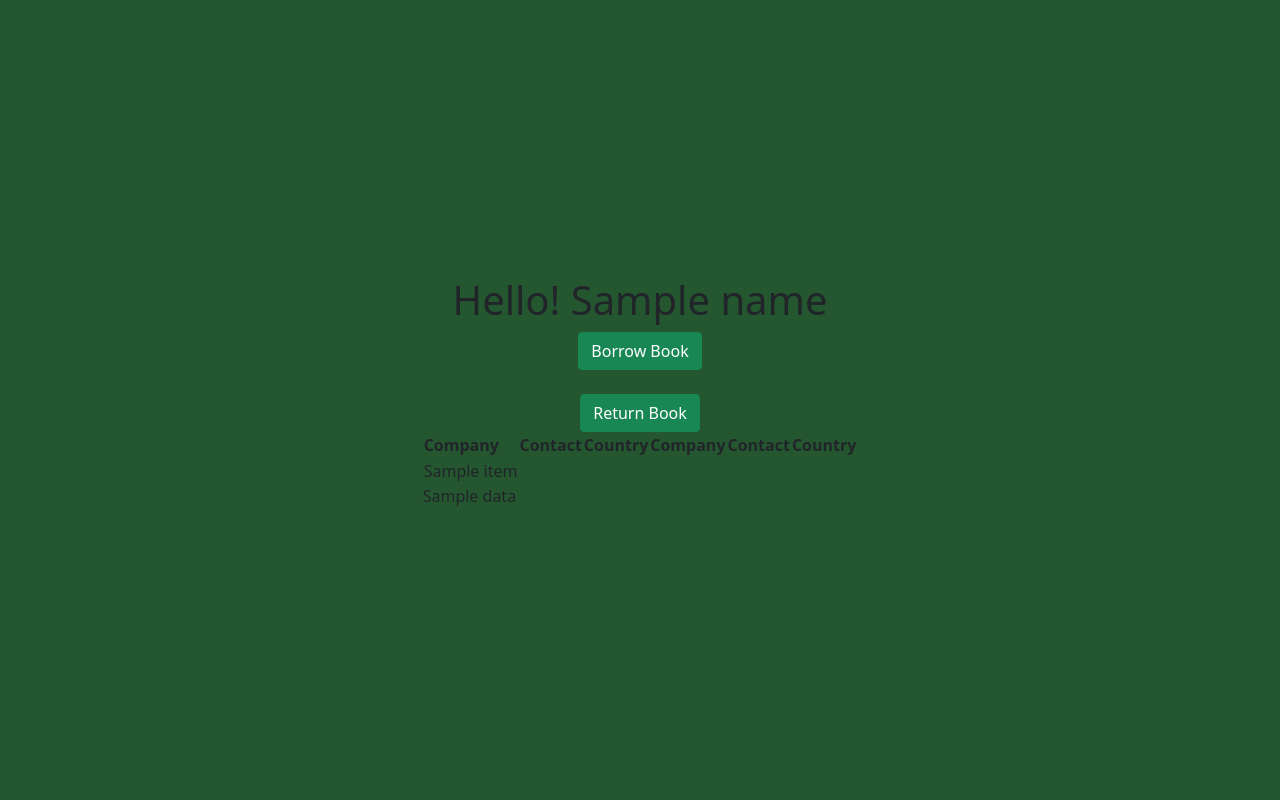
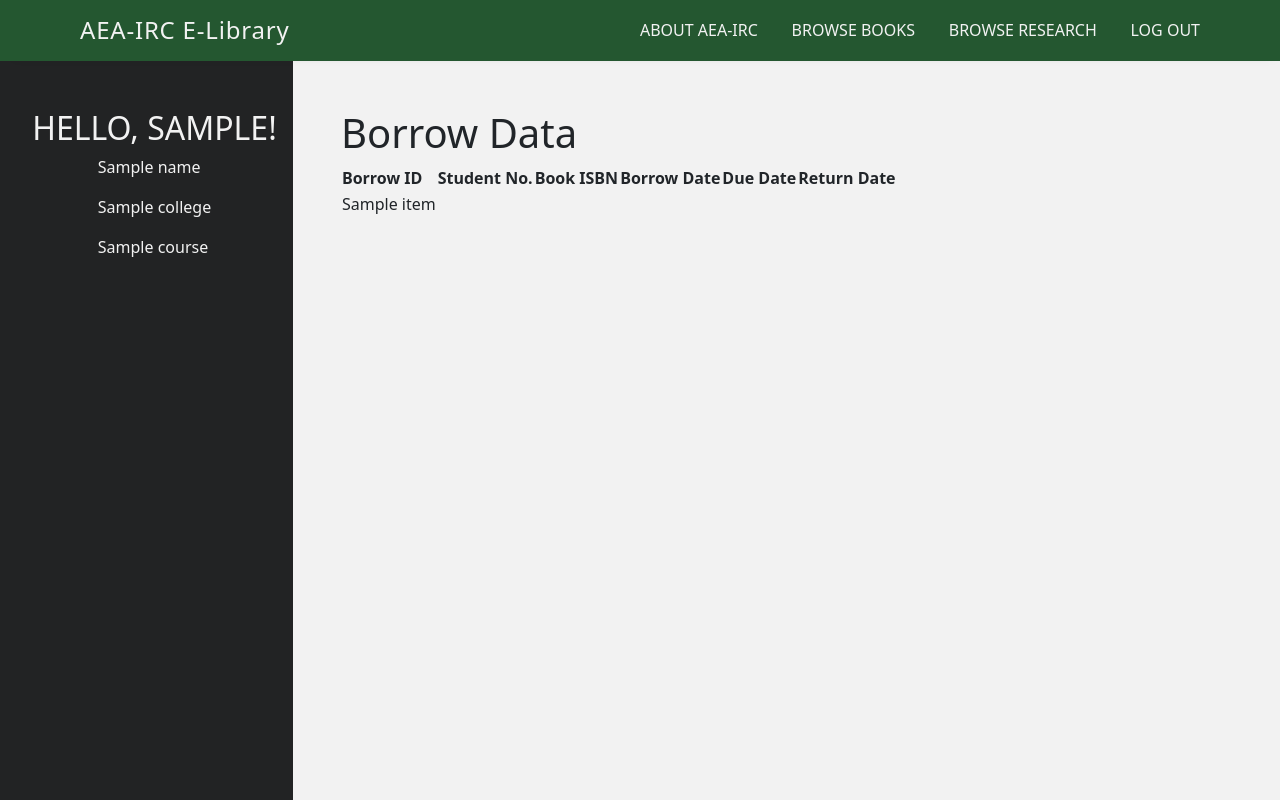
Before and after one commit to Yogurtchan/Library-Dashboard, a Flask app: template templates/dashboard.html in a window 1280 px wide. Run offline with Flask 2, Linux system fonts and the light colour scheme; the template is opened without the code that fills it: most values are stand-ins (such as "Sample title", 1, 10 or a date in 2020); parts of the project's set-up code (start-up, migrations or seed data) failed here and were passed over.

Commit message:
feat: add filtered data display on dashboard style: style dashboard (initial)

```diff
--- a/csvLogin.csv
+++ b/csvLogin.csv
@@ -1,3 +1,3 @@
-Steven Grant,moonknight1234,202230456
-Marc Spector,laylaxoxo,202230457
-Jake Lockley,spktr,202230458
+Steven Grant,moonknight1234,202230456,CLAC,BS Psychology
+Marc Spector,laylaxoxo,202230457,CCJE,BS Criminology
+Jake Lockley,spktr,202230458,CEAT,Architecture
--- a/functions.js
+++ /dev/null
@@ -1,3 +0,0 @@
-const initData = [{borrowID: "Af93Da", studentID: 202230456, bookID: 9789562911122, borrowDate: "16 May 2022", dueDate: "16 Jun 2022", returnedDate: "23 May 2022"},{borrowID: "d68A1e", studentID: 202230456, bookID: 9781388266783, borrowDate: "29 Apr 2022", dueDate: "29 May 2022", returnedDate: "25 May 2022"},{borrowID: "4c89AB", studentID: 202230456, bookID: 9780140044508, borrowDate: "4 Apr 2022", dueDate: "4 May 2022", returnedDate: "1 May 2022"}];
-
-initData
--- a/main.py
+++ b/main.py
@@ -37,11 +37,14 @@ def reviews():
             print("user not empty")
             print(request.form["user"])
             username = request.form["user"]
+
             # Checks if user input is in csvLogin
             for user in loginData:
                 if user[0] == username:
                     sessionuser = user[0]
                     sessionSN = user[2]
+                    userCollege = user[3]
+                    userCourse = user[4]
                     usernameCorrect = True
                     userIndex = count
                 else:
@@ -76,7 +79,7 @@ def reviews():
                     if sessionSN in row:
                         filteredData.append(row)
                 print(filteredData)
-                return render_template("dashboard.html", name=sessionuser, data=filteredData)
+                return render_template("dashboard.html", name=sessionuser, college=userCollege, course=userCourse, data=filteredData)
             else:
                 err = "Password Incorrect"
                 return redirect(url_for("index", err=err))
--- a/static/styles.css
+++ b/static/styles.css
@@ -1,7 +1,6 @@
 body{
     background-color: #245730 !important;
     height: 100vh !important;
-    justify-content: center !important;
     align-items: center !important;
     display: flex !important;
     flex-direction: column !important;
@@ -113,3 +112,79 @@ body{
 
     background-color: #e8e8e8;
 }
+
+/* DASHBOARD STYLING */
+.dash-main{
+    display: flex;
+    flex-direction: column;
+
+    width: 100%;
+    height: 100vh;
+}
+
+/* DASH NAVBAR */
+.dash-nav{
+    display: flex;
+    align-items: center;
+    justify-content: space-between;
+
+    padding: 1rem 5rem;
+    box-shadow: 5px 5px 12px -14px rgba(20, 20, 20, 0.52) !important;
+    color:#f2f2f2;
+
+    z-index: 999;
+
+}
+
+.dash-nav__title{
+    font-size: 1.5rem;
+    letter-spacing: 0.05rem;
+    font-weight: 200;
+    margin: 0;
+    padding: 0;
+}
+
+.dash-nav__links{
+    display: flex;
+    justify-content: space-between;
+
+    width: 35rem;
+    font-weight: 200;
+    text-transform: uppercase;
+}
+
+.dash-nav__link{
+    cursor: pointer;
+
+    margin: 0;
+}
+
+.dash-body{
+    display: flex;
+    height: 100%;
+
+    background-color: #f2f2f2;
+}
+
+.dash-info{
+    display: flex;
+    flex-direction: column;
+    align-items: center;
+    background-color: #222324;
+    width: 24rem;
+    padding-top: 3rem;
+    padding-left: 1rem;
+
+    color:#f2f2f2;
+}
+
+.dash-info__welcome{
+    font-weight: 200;
+    text-transform: uppercase;
+    font-size: 2rem;
+}
+
+.dash-data{
+    width: 100%;
+    padding: 3rem;
+}
--- a/templates/dashboard.html
+++ b/templates/dashboard.html
@@ -12,29 +12,50 @@
     <title>Hello, world!</title>
   </head>
   <body>
-    <h1>Hello! {{name}}</h1>
-    <button type="button" class="btn btn-success">Borrow Book</button>
-    <br>
-    <button type="button" class="btn btn-success">Return Book</button>
-    <section>
-      <table>
-        <tr>
-          <th>Company</th>
-          <th>Contact</th>
-          <th>Country</th>
-          <th>Company</th>
-          <th>Contact</th>
-          <th>Country</th>
+    <div class="dash-main">
+
+      <div class="dash-nav">
+        <h2 class="dash-nav__title">AEA-IRC E-Library</h2>
+        <section class="dash-nav__links">
+          <p class="dash-nav__link">About AEA-IRC</p>
+          <p class="dash-nav__link">Browse Books</p>
+          <p class="dash-nav__link">Browse Research</p>
+          <p class="dash-nav__link">LOG OUT</p>
+        </section>
+      </div>
+
+      <div class="dash-body">
+          <section class="dash-info">
+            <h1 class="dash-info__welcome">Hello, {{name.split()[0]}}!</h1>
+            <section class="dash-info__subinfo">
+              <p class="dash-info__sub2info">{{name}}</p>
+              <p class="dash-info__sub2info">{{college}}</p>
+              <p class="dash-info__sub2info">{{course}}</p>
+            </section>
+          </section>
+
+          <section class="dash-data">
+            <h1 class="dash-data__title">Borrow Data</h1>
+            <table class="dash-data__table">
+              <tr class="dash-data__table--row">
+                <th class="dash-data__table--header">Borrow ID</th>
+                <th class="dash-data__table--header">Student No.</th>
+                <th class="dash-data__table--header">Book ISBN</th>
+                <th class="dash-data__table--header">Borrow Date</th>
+                <th class="dash-data__table--header">Due Date</th>
+                <th class="dash-data__table--header">Return Date</th>
               </tr>
               {% for row in data %}
-        <tr>
+              <tr class="dash-data__table--row">
                 {% for item in row %}
-          <td>{{item}}</td>
+                <td class="dash-data__table--data">{{item}}</td>
                 {% endfor %}
               </tr>
               {% endfor %}
             </table>
-      <p>{{data}}</p>
           </section>
+        </div>
+      </div>
+
   </body>
 </html>
```
Also changed, not shown: csvData.csv (+19 -0 lines). Lines whose indentation alone changed are shown as unchanged.
